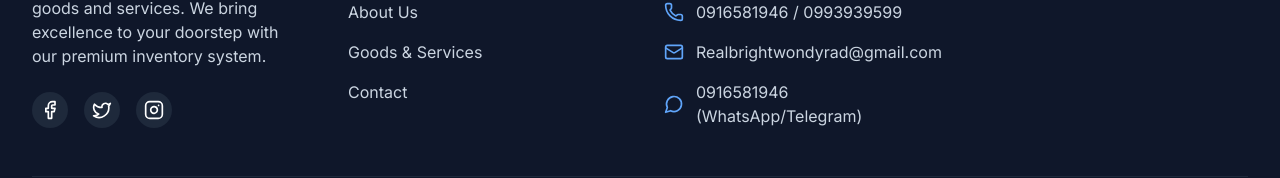
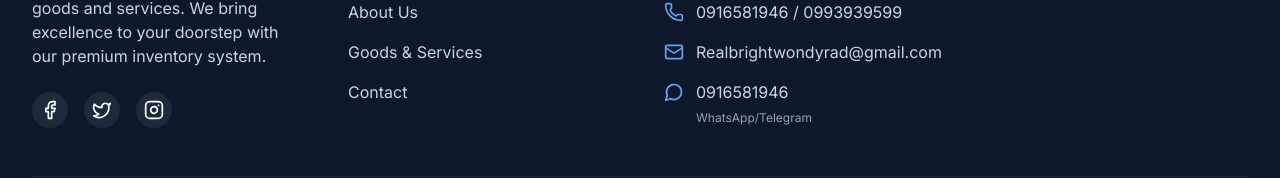
Before and after one commit to hayder75/inventmanager, a Next.js app in the folder frontend/: page /new in a window 1280 px wide. Shown: the part 984-1162 px from the top of the page. Built offline with nearby package versions, Linux system fonts and the light colour scheme; no server answers.

Commit message:
Fix WhatsApp link formatting

```diff
--- a/frontend/src/components/Footer.tsx
+++ b/frontend/src/components/Footer.tsx
@@ -74,8 +74,9 @@ export default function Footer() {
                             <li>
                                 <a href="https://wa.me/251916581946" target="_blank" rel="noopener noreferrer" className="flex items-center gap-3 text-primary-300 hover:text-brand-light transition-colors">
                                     <MessageCircle size={20} className="text-brand-light shrink-0" />
-                                    <span>0916581946 (WhatsApp/Telegram)</span>
+                                    <span>0916581946</span>
                                 </a>
+                                <span className="text-xs text-primary-400 ml-8">WhatsApp/Telegram</span>
                             </li>
                         </ul>
                     </div>
```
